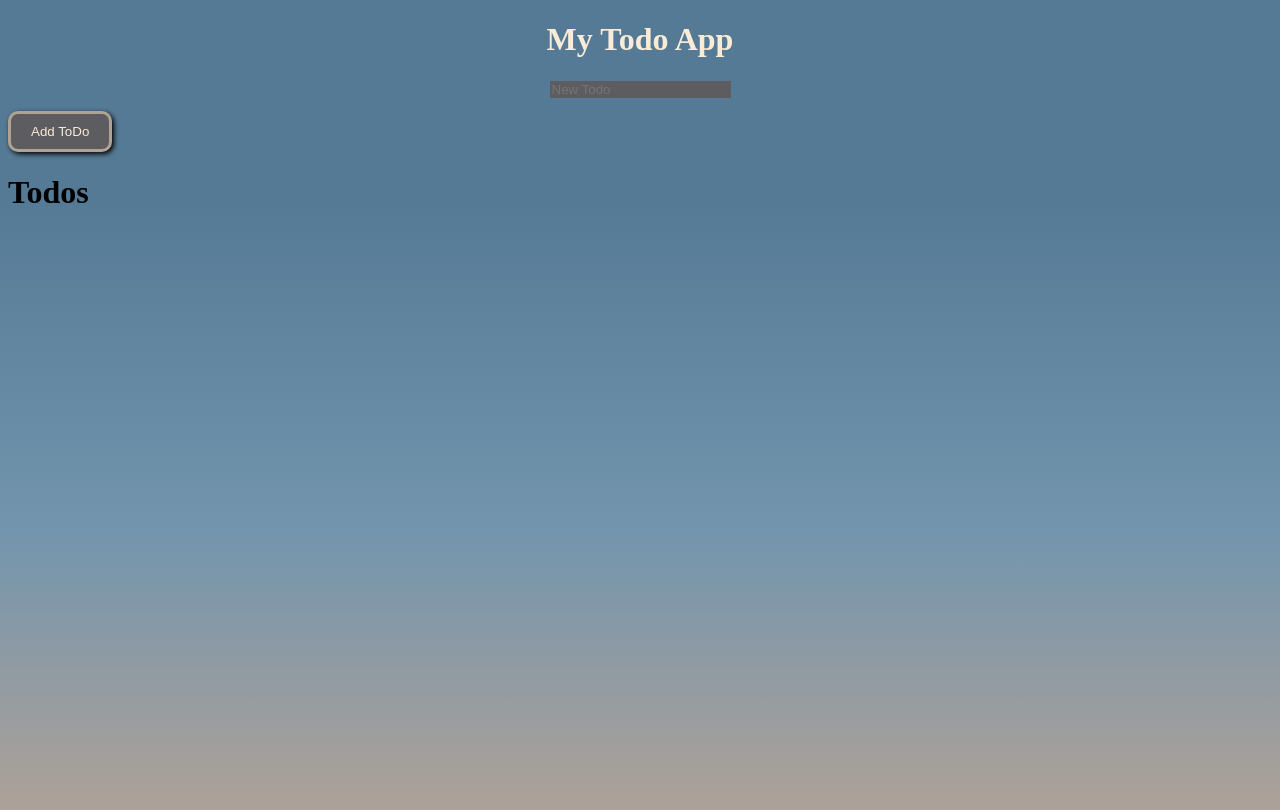
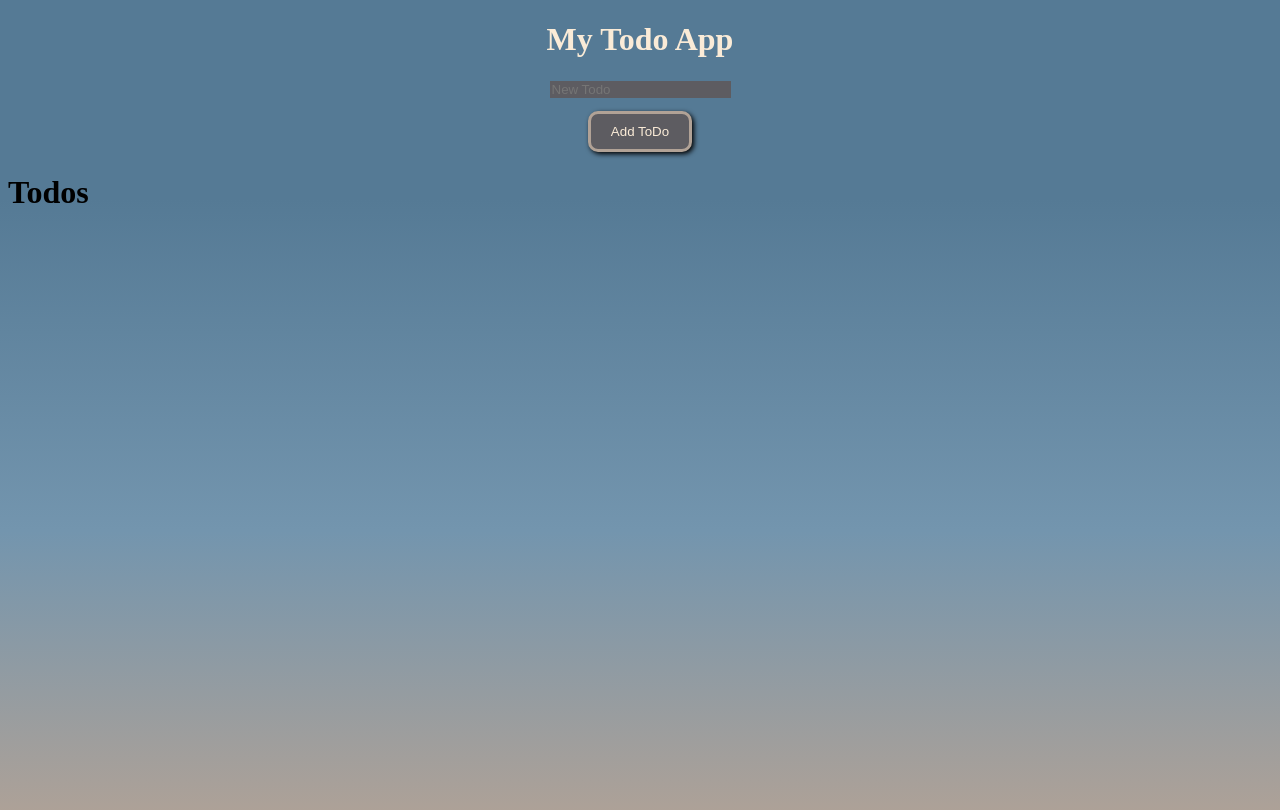
Before and after one commit to TimDesmet00/intro-react, a React (Vite) app: page / in a window 1280 px wide. Shown: the top 810 px of the page. Built offline with nearby package versions, Linux system fonts and the light colour scheme.

Commit message:
ajustement structure et style btn

```diff
--- a/src/App.css
+++ b/src/App.css
@@ -12,7 +12,10 @@
   border: none;
 }
 
-.btn {
+.btn-container {
+  text-align: center;
+}
+.btn-container .btn {
   margin-top: 1em;
   background-color: #5D5C61;
   color: antiquewhite;
@@ -22,7 +25,7 @@
   box-shadow: 2px 2px 5px #000;
   transition: all 1.2s ease-in-out;
 }
-.btn:hover {
+.btn-container .btn:hover {
   box-shadow: 5px 5px 5px #000;
   border: #B1A296 3px solid;
 }
--- a/src/assets/components/BtnForm.jsx
+++ b/src/assets/components/BtnForm.jsx
@@ -1,4 +1,6 @@
 export const BtnForm = ({onClick}) => {
 
-  return <button class="btn" onClick={onClick}>Add ToDo</button>;
+  return <div className="btn-container">
+    <button className="btn" onClick={onClick}>Add ToDo</button>
+  </div>;
 }
--- a/src/sass/components/_BtnForm.scss
+++ b/src/sass/components/_BtnForm.scss
@@ -1,3 +1,6 @@
+.btn-container
+{
+    text-align: center;
     .btn
     {
         margin-top: 1em;
@@ -14,3 +17,4 @@
             border: #B1A296 3px solid;
         }
     }
+}
```
Also changed, not shown: 1 other file (tests, documents, lock files or other folders). Lines whose indentation alone changed are shown as unchanged.
